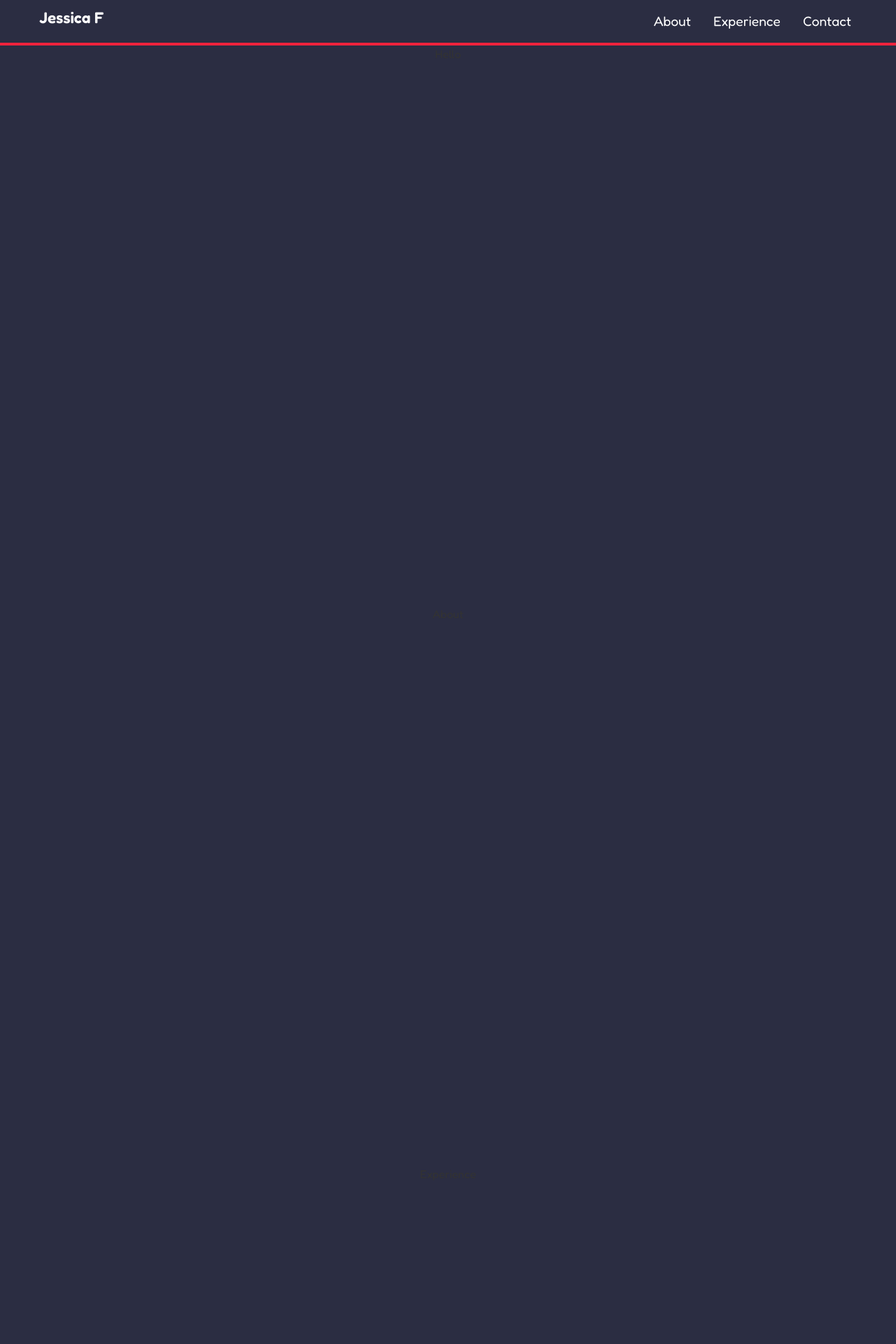
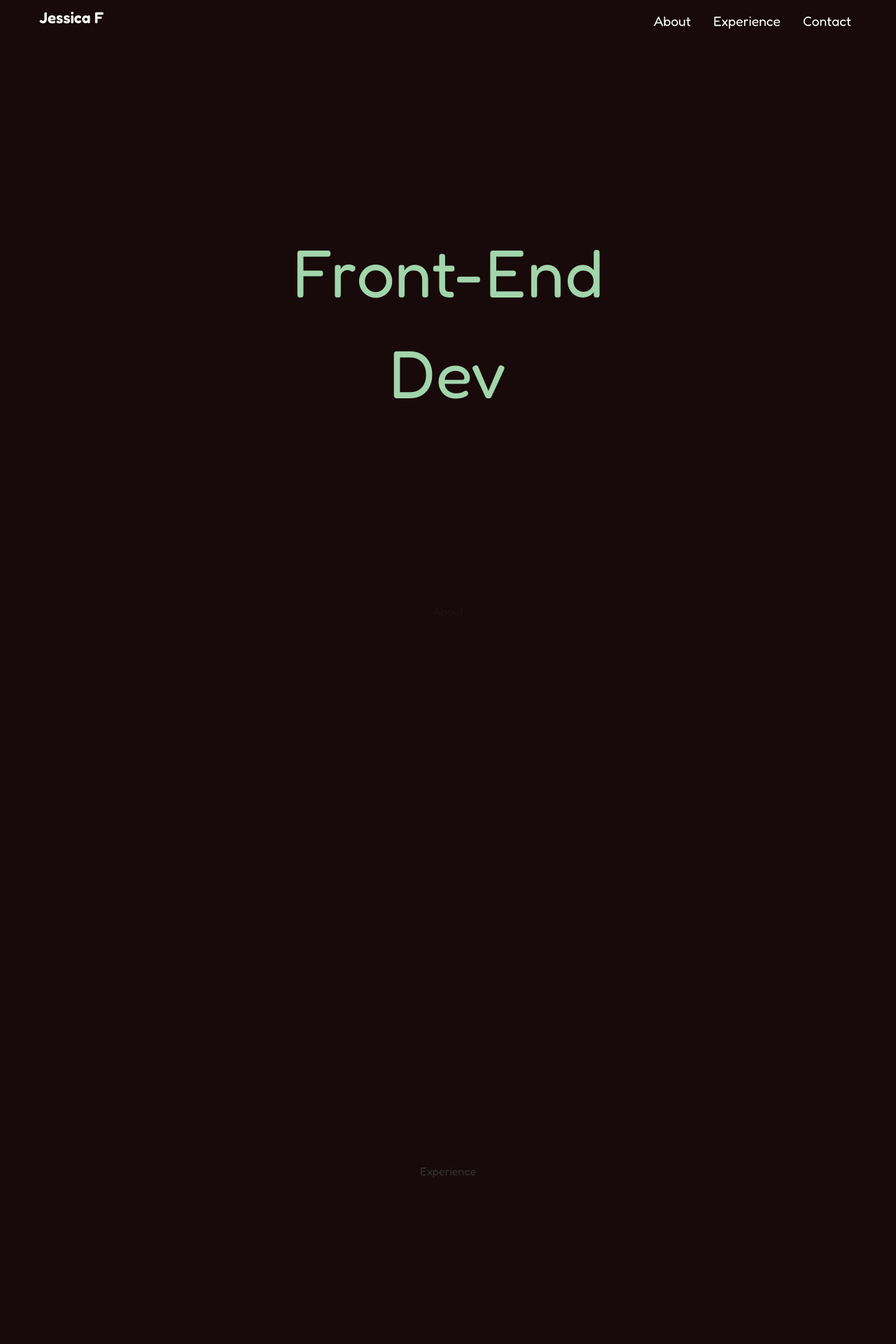
Before and after one commit to JessicaFM/portfolio, a Svelte app: page / in a window 1280 px wide. Shown: the top 1920 px of the page at 70% size. Built offline with nearby package versions, Linux system fonts and the light colour scheme.

Commit message:
back to work

```diff
--- a/public/global.css
+++ b/public/global.css
@@ -5,7 +5,7 @@ html, body {
 	position: relative;
 	width: 100%;
 	height: 100%;
-	background-color: #2b2d42;
+	background-color: #180A0A;
 }
 main {
     padding: 0 !important;
@@ -73,3 +73,12 @@ section {
 	/* position: absolute;
 	overflow: hidden; */
 }
+.center-container {
+	height: 100%;
+	display: flex;
+	align-items: center;
+	justify-content: center;
+}
+.center-container div {
+	display: block;
+}
--- a/src/App.svelte
+++ b/src/App.svelte
@@ -16,15 +16,17 @@
 	let componentWrapper
 	let maxHeight
 
+	let colorPrimary = '#A2D5AB';
+	let colorPrimaryLight = '#000000';
+	let backgroundPrimary = '#180A0A';
+
 	var index = 0
 	$: currentIndex = updateIndex(index)
 	$: translate = translateParams(index)
 
 	function translateParams(param) {
-		console.log("translateParams", param)
 		if(param > 0) {
 			let translationTop = (param * 100)
-			console.log("translating to: " + translationTop)
 			return "translate(0px, -" + translationTop +"%)"
 		}
 		return 0;
@@ -38,24 +40,18 @@
 	function parseScroll() {
 		yTop = componentWrapper.scrollTop
 		maxHeight = ((height - 50) / 2) * (index + 1) // here we change
-		console.log("yTop: " + yTop)
-		console.log("maxHeight: " + maxHeight)
-		console.log("h: " + height)
 		currentIndex = Math.floor(((yTop + maxHeight) / height))
-		console.log(screen.height)
-		console.log("currentIndex: " + currentIndex)
 	}
 
 	function updateIndex(index) {
 		currentIndex = index
-		console.log("cc", currentIndex)
 	}
 
 	onMount(() => parseScroll())
 
 </script>
 
-<Header />
+<Header {...{backgroundPrimary: backgroundPrimary, colorPrimaryLight: colorPrimaryLight}}/>
 <main>
 	<div class="wrapper">
 		<div class="content">
@@ -64,10 +60,10 @@
 					bind:clientHeight={height}
 					bind:this={componentWrapper}
 					on:scroll={parseScroll} >
-					<Main dataIndex="0" />
-					<About dataIndex="1" />
-					<Experience dataIndex="2" />
-					<Contact dataIndex="3" />
+					<Main {...{dataIndex: "0", colorPrimary: colorPrimary}} />
+					<About dataIndex="1" colorPrimary=colorPrimary />
+					<Experience dataIndex="2" colorPrimary=colorPrimary />
+					<Contact dataIndex="3" colorPrimary=colorPrimary />
 				</div>
 			</div>
 		</div>
--- a/src/components/About.svelte
+++ b/src/components/About.svelte
@@ -1,11 +1,15 @@
 <script>
-    export let dataIndex
-    let topPosition = (dataIndex * 100) + '%';
+    let colorText = '#39AEA9';
+    let backgroundOpacity = '0.05';
+</script>
 
-</script>
-<section id="about">
+<section id="about" style="--color-text: {colorText}; --opacity: {backgroundOpacity}">
     About
 </section>
-<style>
 
+<style lang="scss">
+    #about {
+        color: var(--color-text);
+        opacity: var(--opacity);
+    }
 </style>
--- a/src/components/Contact.svelte
+++ b/src/components/Contact.svelte
@@ -3,9 +3,13 @@
     let topPosition = (dataIndex * 100) + '%';
 
 </script>
-<section id="contact">
-    Contact
-</section>
+
+<div id="contact">
+    Contact me!
+</div>
+
 <style>
-
+    #contact {
+        background-color: brown;
+    }
 </style>
--- a/src/components/Header.svelte
+++ b/src/components/Header.svelte
@@ -1,9 +1,8 @@
 <script>
-  let backgroundColor = '#2b2d42';
-  let primaryColor = '#ef233c';
+  let backgroundPrimary, colorPrimaryLight
 </script>
 
-<header style="--background-color: {backgroundColor}; --primary-color: {primaryColor}">
+<header style="--background-color: {backgroundPrimary}; --primary-color: {colorPrimaryLight}">
   <a href="/" rel="home" class="home-link">Jessica F</a>
   <navbar class="navbar offset-right">
     <a href="#about" class="navbar-link">About</a>
@@ -17,7 +16,6 @@
     display: flex;
     justify-content: space-between;
     background: var(--background-color);
-    border-bottom: 4px solid var(--primary-color);
     margin: 0;
     padding: 0.5rem calc(5vw - 0.5rem);
     a {
--- a/src/components/Main.svelte
+++ b/src/components/Main.svelte
@@ -1,12 +1,23 @@
 <script>
-    export let dataIndex
-    let topPosition = (dataIndex * 100) + '%';
+    export let dataIndex, colorPrimary
+    console.log(colorPrimary);
+//    let topPosition = (dataIndex * 100) + '%';
 </script>
 
-<section id="main">
-    Hello
+<section id="main" style="--text-color: {colorPrimary}">
+    <div class="center-container">
+        <div id="main-box" class="center-box">
+            <div>Front-End</div>
+            <div>Dev</div>
+        </div>
+    </div>
 </section>
 
-<style>
-
+<style lang="scss">
+    #main {
+        color: var(--text-color);
+        #main-box {
+            font-size: 6rem;
+        }
+    }
 </style>
```
